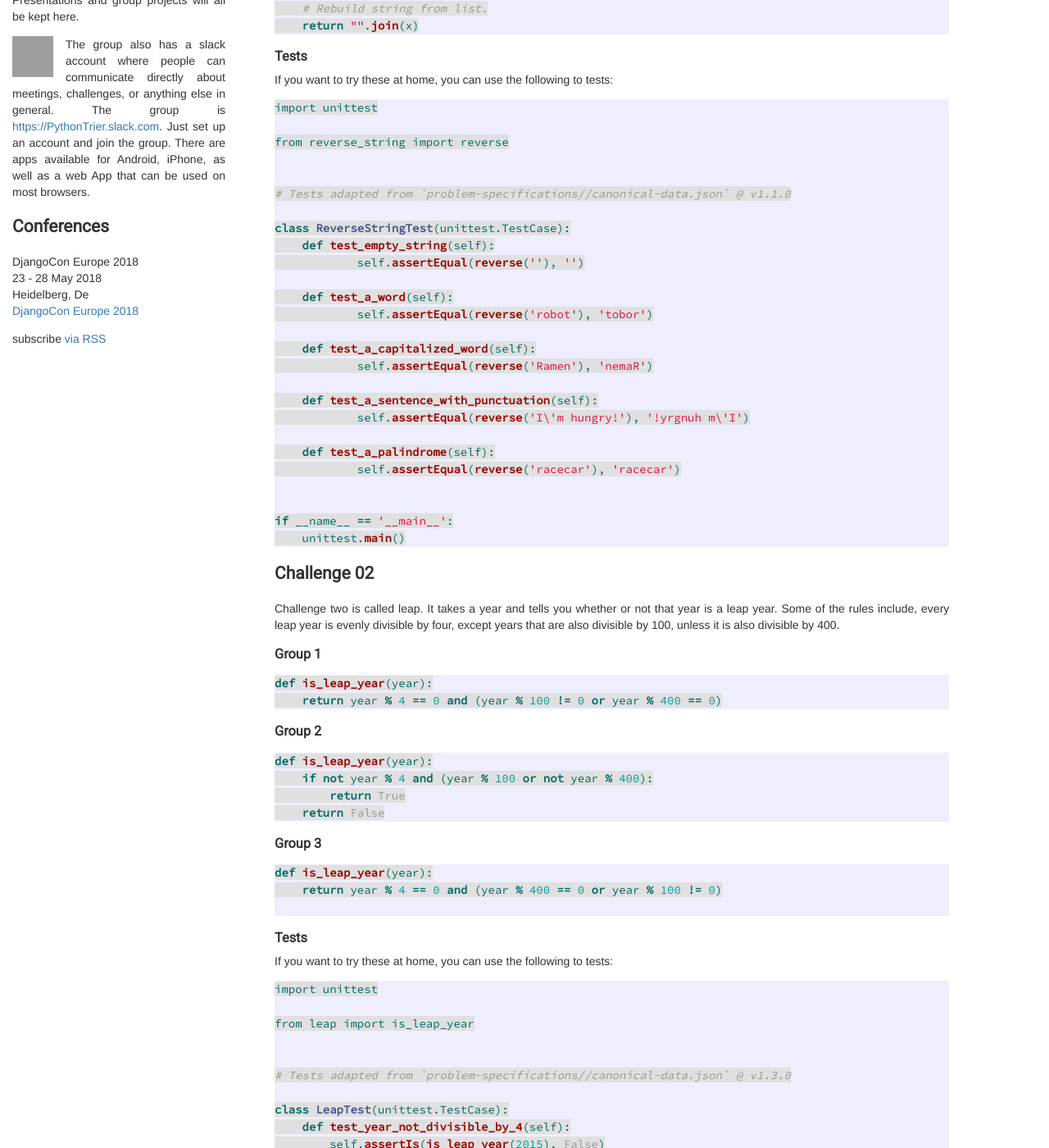
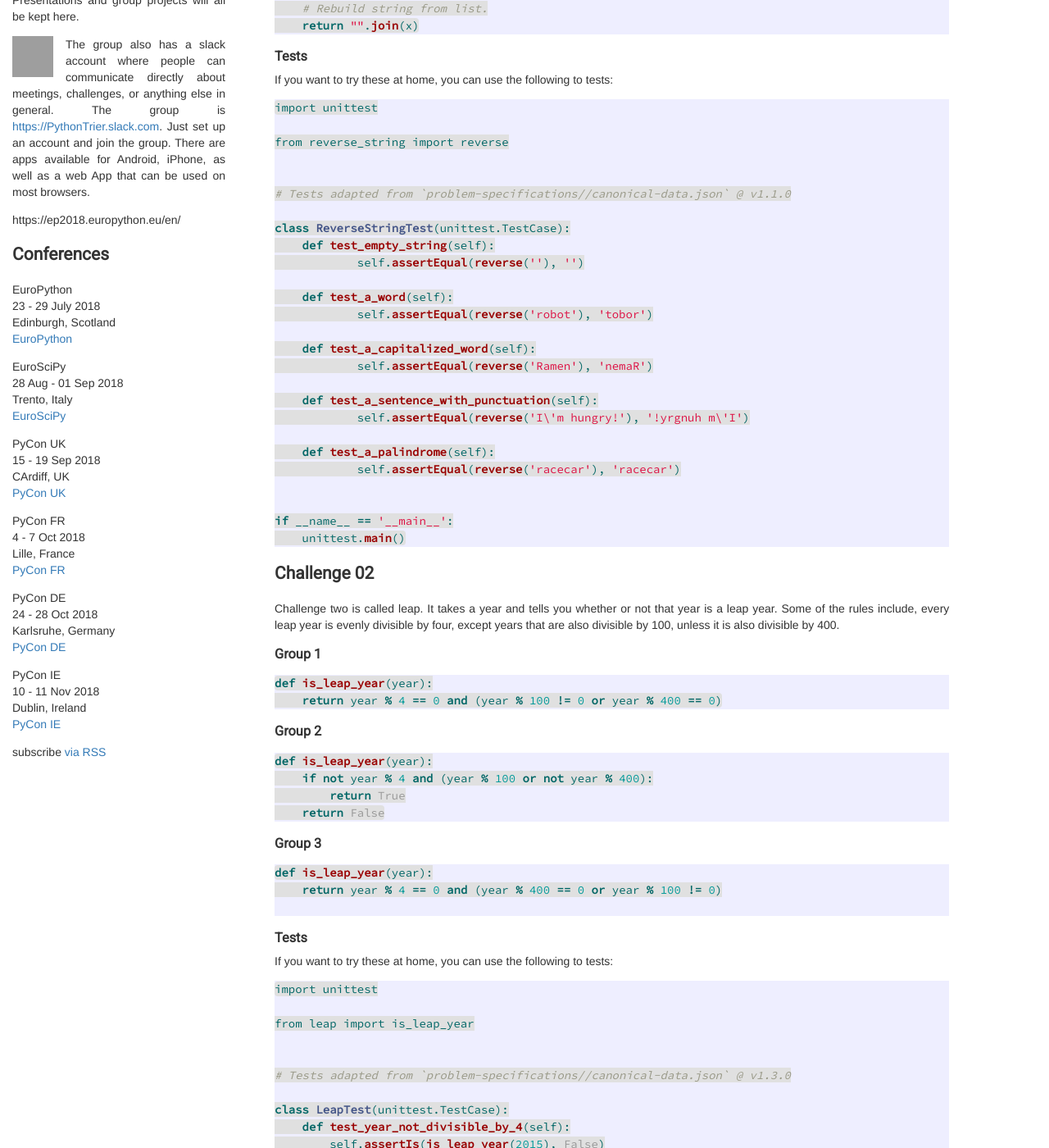
Before and after one commit to PythonTrier/pythontrier.github.io, a Jekyll site: the page built from index.html, in a window 1280 px wide and 1400 px high, scrolled down 722 px. Shown: the whole window at 82% size. Built offline with Jekyll 4.4.1, drawn with Linux system fonts in a browser that asks for light colours; nearby versions of some CDN libraries; some web fonts are replaced; formulas are drawn with MathJax 3; comment, search, counter and statistics services are not loaded; grey boxes are pictures that could not be loaded.

Commit message:
Updates conference dates for the rest of the year.

```diff
--- a/_includes/sidebar.html
+++ b/_includes/sidebar.html
@@ -44,14 +44,50 @@
   </p>
 </div>
 
-
+https://ep2018.europython.eu/en/
 <div id="conferences">
   <h2>Conferences</h2>
   <p>
-    DjangoCon Europe 2018<br/>
-    23 - 28 May 2018<br/>
-    Heidelberg, De<br/>
-    <a href="https://2018.djangocon.eu/">DjangoCon Europe 2018</a>
+    EuroPython<br/>
+    23 - 29 July 2018<br/>
+    Edinburgh, Scotland<br/>
+    <a href="hhttps://ep2018.europython.eu/en/">EuroPython</a>
   </p>
 
+
+  <p>
+    EuroSciPy<br/>
+    28 Aug - 01 Sep 2018<br/>
+    Trento, Italy<br/>
+    <a href="https://www.euroscipy.org/">EuroSciPy</a>
+  </p>
+
+  <p>
+    PyCon UK<br/>
+    15 - 19 Sep 2018<br/>
+    CArdiff, UK<br/>
+    <a href="https://2018.pyconuk.org/">PyCon UK</a>
+  </p>
+
+  <p>
+    PyCon FR<br/>
+    4 - 7 Oct 2018<br/>
+    Lille, France<br/>
+    <a href="https://www.pycon.fr/2018/">PyCon FR</a>
+  </p>
+
+  <p>
+    PyCon DE<br/>
+    24 - 28 Oct 2018<br/>
+    Karlsruhe, Germany<br/>
+    <a href="https://de.pycon.org/">PyCon DE</a>
+  </p>
+
+
+  <p>
+    PyCon IE<br/>
+    10 - 11 Nov 2018<br/>
+    Dublin, Ireland<br/>
+    <a href="https://pyconie18.python.ie/">PyCon IE</a>
+  </p>
 </div>
```
